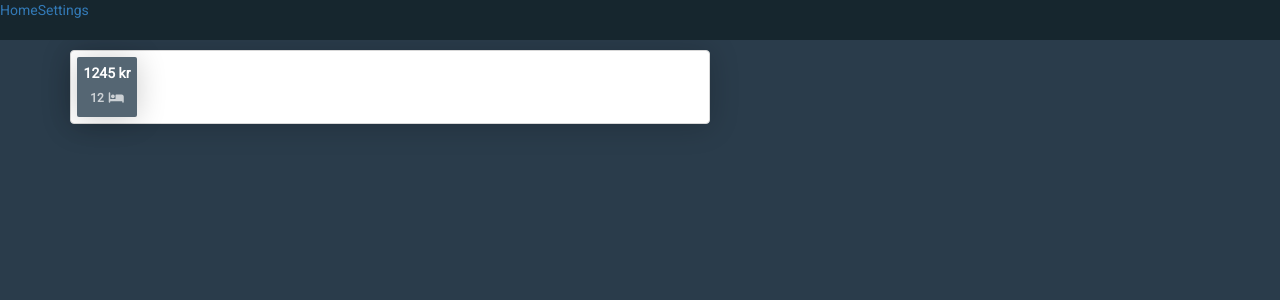
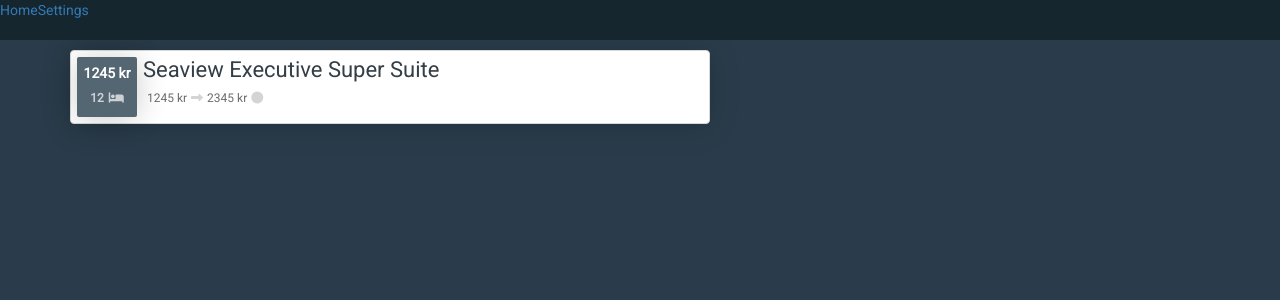
Before and after one commit to ArnoldKrumins/dashboard, an Angular app: page /login in a window 1280 px wide. Both pictures are taken after typing "name@example.com", "Sample123" into the empty fields and a click on the button "Submit". Shown: the top 300 px of the page. Built offline with nearby package versions, Linux system fonts and the light colour scheme.

Commit message:
more styling changes.

```diff
--- a/src/app/components/recommendation/recommendation.component.css
+++ b/src/app/components/recommendation/recommendation.component.css
@@ -45,3 +45,27 @@
 .rec-headline-room-number i {
   padding-left: 5px;
 }
+
+.rec-detail p{
+  color: #333E47;
+  font-size: 22px;
+  font-weight: 500;
+  line-height: 25px;
+  padding: 0;
+  margin: 0;
+}
+
+.rec-detail p span{
+  opacity: 0.7;
+  color: #2E2E2E;
+  font-size: 12px;
+  font-weight: 500;
+  line-height: 14px;
+  padding: 4px;
+}
+
+.rec-detail i{
+  font-size: 12px;
+  opacity: 0.2;
+  color: #2E2E2E;
+}
--- a/src/app/components/recommendation/recommendation.component.html
+++ b/src/app/components/recommendation/recommendation.component.html
@@ -8,7 +8,8 @@
     </li>
     <li>
       <div class="rec-detail">
-
+        <p>Seaview Executive Super Suite</p>
+        <p><span>1245 kr</span><i class="fa fa-long-arrow-right" aria-hidden="true"></i><span>2345 kr</span><i class="fa fa-circle" aria-hidden="true"></i></p>
       </div>
 
     </li>
@@ -18,7 +19,4 @@
       </div>
     </li>
   </ul>
-
-
-
 </div>
```
